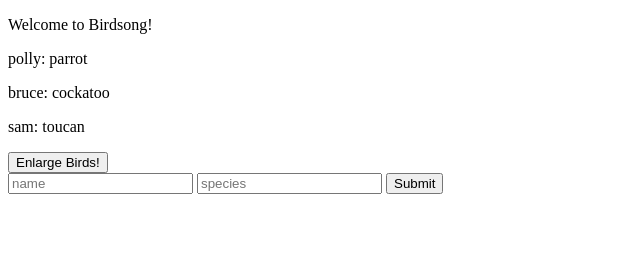
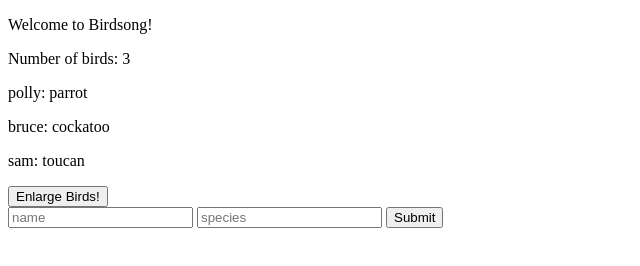
Before and after one commit to liamcal/MEANtest, a website: page walkthrough2/index.html in a window 1280 px wide. Shown: the whole page, without its empty margins (0-640 px from the left). Drawn offline with nearby package versions, Linux system fonts and the light colour scheme.

Commit message:
Added birds.length example to index.html

```diff
--- a/walkthrough2/index.html
+++ b/walkthrough2/index.html
@@ -8,6 +8,7 @@
 </head>
 <body ng-controller="BirdsController">
   <p>Welcome to Birdsong!</p>
+  <p>Number of birds: {{ birds.length }}</p>
   <div>
       <div ng-repeat="bird in birds">
           <p>{{ bird.name }}: {{ bird.species }}</p>
```
